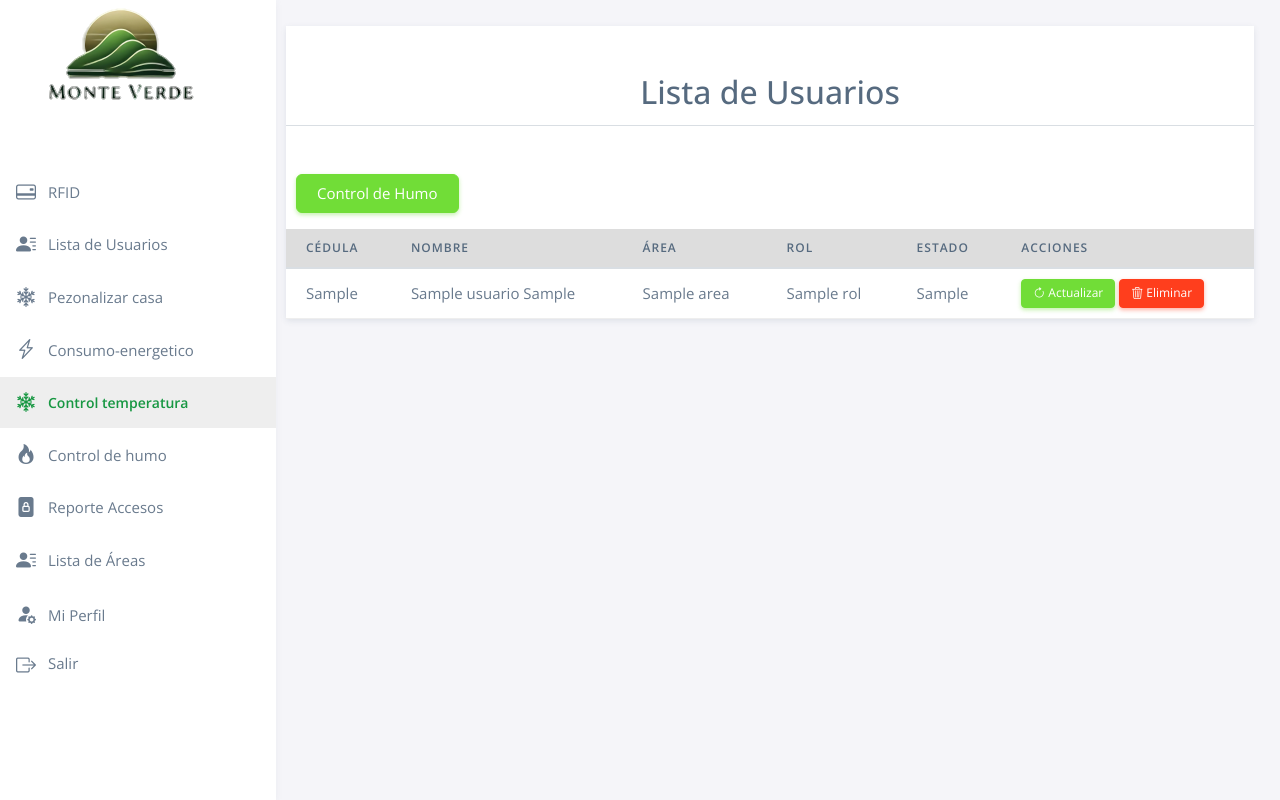
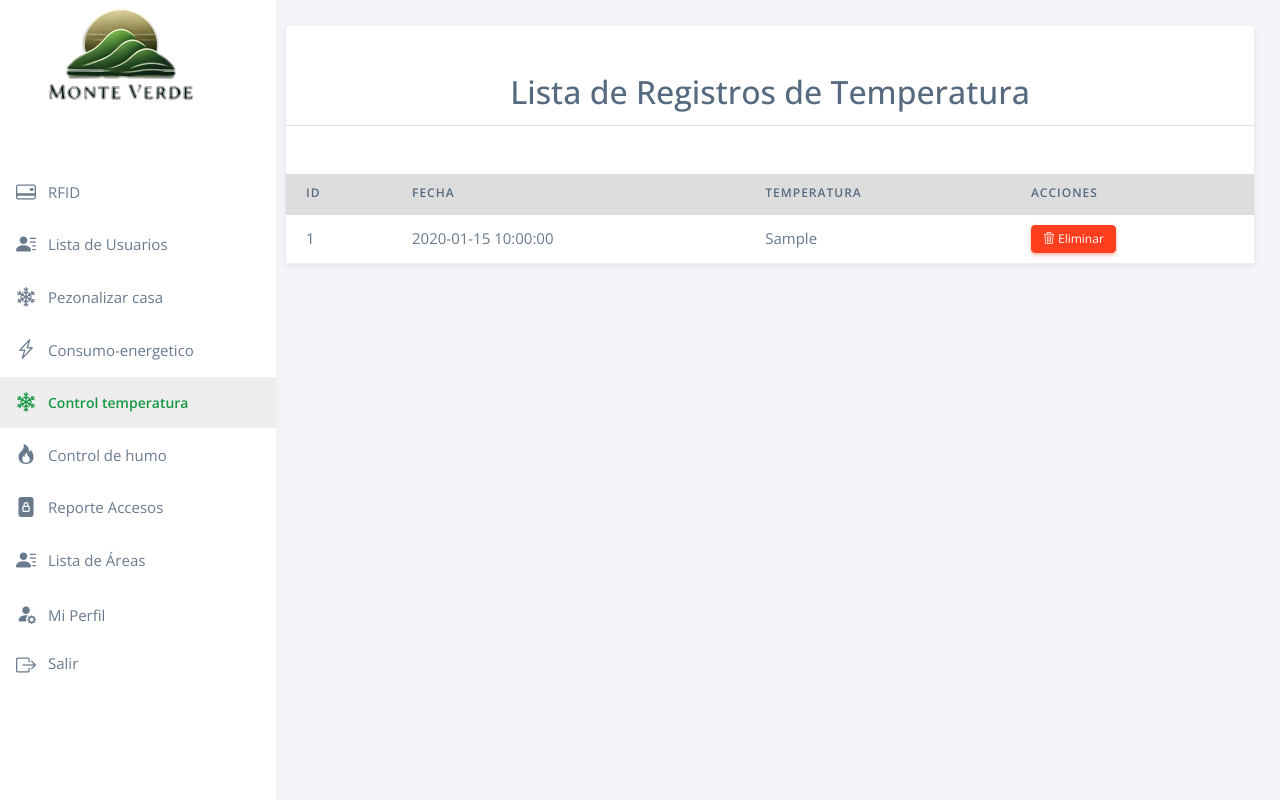
Before and after one commit to juanverdugodev/proyecto_ciudadela_integrador, a Flask app: page /Control-temperatura in a window 1280 px wide. Run offline with Flask 3, Linux system fonts and the light colour scheme; the visitor is signed in with stand-in values (Sample User, id 1); tables that the repository leaves empty or names only in its code hold one stand-in row (values such as "Sample post"); some libraries are stand-ins or nearby versions.

Commit message:
cambio_temperatura

```diff
--- a/proyecto_ciudadela_integrador/my-app/controllers/funciones_home.py
+++ b/proyecto_ciudadela_integrador/my-app/controllers/funciones_home.py
@@ -365,3 +365,25 @@ def eliminarHumo(id):
         print(f"Error en eliminarHumo : {e}")
         # En caso de error, se retorna un valor vacío o None para indicar el fallo
         return []
+# Lista de registros de temperatura
+def lista_temperaturaBD():
+    try:
+        # Establecer la conexión con la base de datos
+        with connectionBD() as conexion_MySQLdb:
+            with conexion_MySQLdb.cursor(dictionary=True) as cursor:
+                # Consultar todos los registros de la tabla 'temperatura'
+                querySQL = "SELECT id_temperatura, fecha_hora, temperatura FROM temperatura"
+                cursor.execute(querySQL)
+
+                # Obtener los resultados y devolverlos
+                temperaturaBD = cursor.fetchall()
+
+                # Verificar si no hay registros
+                if not temperaturaBD:
+                    print("No se encontraron registros de temperatura.")
+
+                return temperaturaBD
+    except Exception as e:
+        print(f"Error en lista_temperaturaBD : {e}")
+        # Puedes retornar un valor vacío o None para indicar que hubo un error
+        return []
--- a/proyecto_ciudadela_integrador/my-app/routers/router_home.py
+++ b/proyecto_ciudadela_integrador/my-app/routers/router_home.py
@@ -14,6 +14,16 @@ def lista_areas():
     else:
         flash('primero debes iniciar sesión.', 'error')
         return redirect(url_for('inicio'))
+
+@app.route("/Control-temperatura", methods=['GET'])
+def lista_temperaturas():
+    if 'conectado' in session:
+        # Obtén los datos de temperatura y la información de la sesión del usuario
+        return render_template('public/usuarios/Control_temperatura.html', resp_temperaturasBD=lista_temperaturaBD(), dataLogin=dataLoginSesion())
+    else:
+        # Si no está conectado, redirige al inicio del panel de control
+        return redirect(url_for('inicioCpanel'))
+
 
 @app.route("/lista-de-usuarios", methods=['GET'])
 def usuarios():
@@ -34,13 +44,6 @@ def humo():
 def consumon_energetico():
     if 'conectado' in session:
         return render_template('public/usuarios/Consumo_Energetico.html',  resp_usuariosBD=lista_usuariosBD(), dataLogin=dataLoginSesion(), areas=lista_areasBD(), roles = lista_rolesBD(), estados_civiles=lista_estados_civilesBD())
-    else:
-        return redirect(url_for('inicioCpanel'))
-
-@app.route("/Control-temperatura", methods=['GET'])
-def Control_temperatura():
-    if 'conectado' in session:
-        return render_template('public/usuarios/Control_temperatura.html',  resp_usuariosBD=lista_usuariosBD(), dataLogin=dataLoginSesion(), areas=lista_areasBD(), roles = lista_rolesBD(), estados_civiles=lista_estados_civilesBD())
     else:
         return redirect(url_for('inicioCpanel'))
 
--- a/proyecto_ciudadela_integrador/my-app/templates/public/usuarios/Control_temperatura.html
+++ b/proyecto_ciudadela_integrador/my-app/templates/public/usuarios/Control_temperatura.html
@@ -1,79 +1,41 @@
 {% extends 'public/base_cpanel.html' %}
-<!--Cambiando el title-->
-{% block title %}Reverie Control Panel 🖥️| Lista de Usuarios{% endblock %}
-<!---->
-{% block body %} {% if (resp_usuariosBD) %}
 
+{% block title %}Reverie Control Panel 🖥️| Lista de Temperatura{% endblock %}
+
+{% block body %}
+{% if resp_temperaturasBD %}
   <div class="card content_consignaciones" style="border-radius: 0px !important">
     <section id="respuestaFiltroMes">
       <h2 class="text-center mt-5 mb-5">
-      Lista de Usuarios
+        Lista de Registros de Temperatura
         <hr />
       </h2>
-
-    <p class="btn btn-success" style="margin-left: 10px;">
-      <a href="./register-user">
-        <span style="color: white;">Control de  Humo</span>
-      </a>
-    </p>
 
       <div class="table-responsive text-nowrap">
         <table class="table table-hover">
           <thead>
             <tr style="background-color: #ddd">
-            <th>Cédula</th>
-            <th>Nombre</th>
-            <th>Área</th>
-            <th>Rol</th>
-            <th>Estado</th>
+              <th>ID</th>
+              <th>Fecha </th>
+              <th>Temperatura</th>
               <th>Acciones</th>
             </tr>
           </thead>
           <tbody>
-          {% for usuario in resp_usuariosBD %}
+            {% for temperatura in resp_temperaturasBD %}
               <tr>
-            <td>{{ usuario.cedula}}</td>
-            <td>{{ usuario.nombre_usuario}} {{usuario.apellido_usuario}}</td>
-            <td>
-              {%for area in areas%}
-              {%if area.id_area == usuario.id_area%}
-              {{area.nombre_area}}
-              {%endif%}
-              {%endfor%}
-            </td>
-            <td>
-              {% for rol in roles%}
-              {% if rol.id_rol == usuario.id_rol%}
-              {{ rol.nombre_rol}}
-              {%endif%}
-              {%endfor%}
-            </td>
-            <td>
-              {% for estado in estados_civiles %}
-              {% if estado.id_estado_civil == usuario.id_estado_civil %}
-              {{ estado.registro_civil }}
-              {% endif %}
-              {% endfor %}
-            </td>
+                <td>{{ temperatura.id_temperatura }}</td>
+                <td>{{ temperatura.fecha_hora }}</td>
+                <td>{{ temperatura.temperatura }}</td>
                 <td>
                   <a
-                  href="/mi-perfil/{{usuario.id_usuario}}"
-                  class="btn btn-success btn-sm"
-                  tooltip="Actualizar Registro">
-                  <i class="bi bi-arrow-clockwise"></i>
-                  Actualizar
-                </a>
-                <a
                     style="color: white;"
-                  onclick="eliminarUsuario('{{ usuario.id_usuario }}');"
+                    onclick="eliminarregistro('{{ temperatura.id_temperatura }}');"
                     class="btn btn-danger btn-sm"
                     data-bs-toggle="tooltip"
-                  data-bs-offset="0,4"
                     data-bs-placement="top"
-                  data-bs-html="true"
-                  title="<span>Eliminar a {{ usuario.nombre_usuario }}</span>">
-                  <i class="bi bi-trash3"></i>
-                  Eliminar
+                    title="Eliminar registro de temperatura">
+                    <i class="bi bi-trash3"></i> Eliminar
                   </a>
                 </td>
               </tr>
@@ -87,20 +49,18 @@
   <div class="container mt-3 mb-3" style="width: 100% !important">
     <div class="row justify-content-md-center mb-2">
       <div class="col-12">
-      <h2 class="text-center">No hay usuarios 😭</h2>
+        <h2 class="text-center">No hay registros de Temperatura 😭</h2>
       </div>
     </div>
   </div>
 {% endif %}
-<!--Fin del Block-->
 {% endblock %}
 
-<!--Script Custom-->
 {% block customJS %}
 <script>
-  function eliminarUsuario(id) {
-    if (confirm("¿Estas seguro que deseas eliminar el Usuario?")) {
-      let url = `/borrar-usuario/${id}`;
+  function eliminarregistro(id) {
+    if (confirm("¿Estas seguro que deseas eliminar este registro de humo?")) {
+      let url = `/borrar-registro-humo/${id}`;
       if (url) {
         window.location.href = url;
       }
```
Lines whose indentation alone changed are shown as unchanged.
